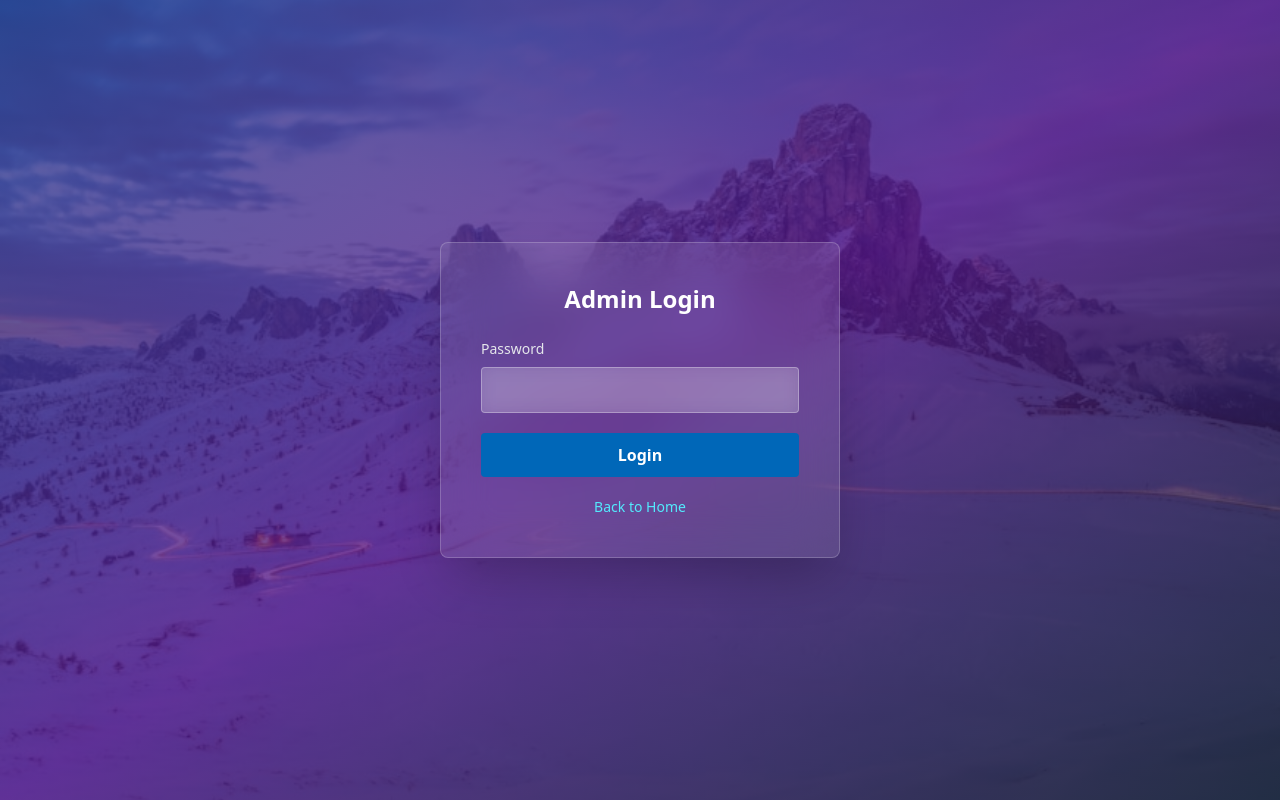
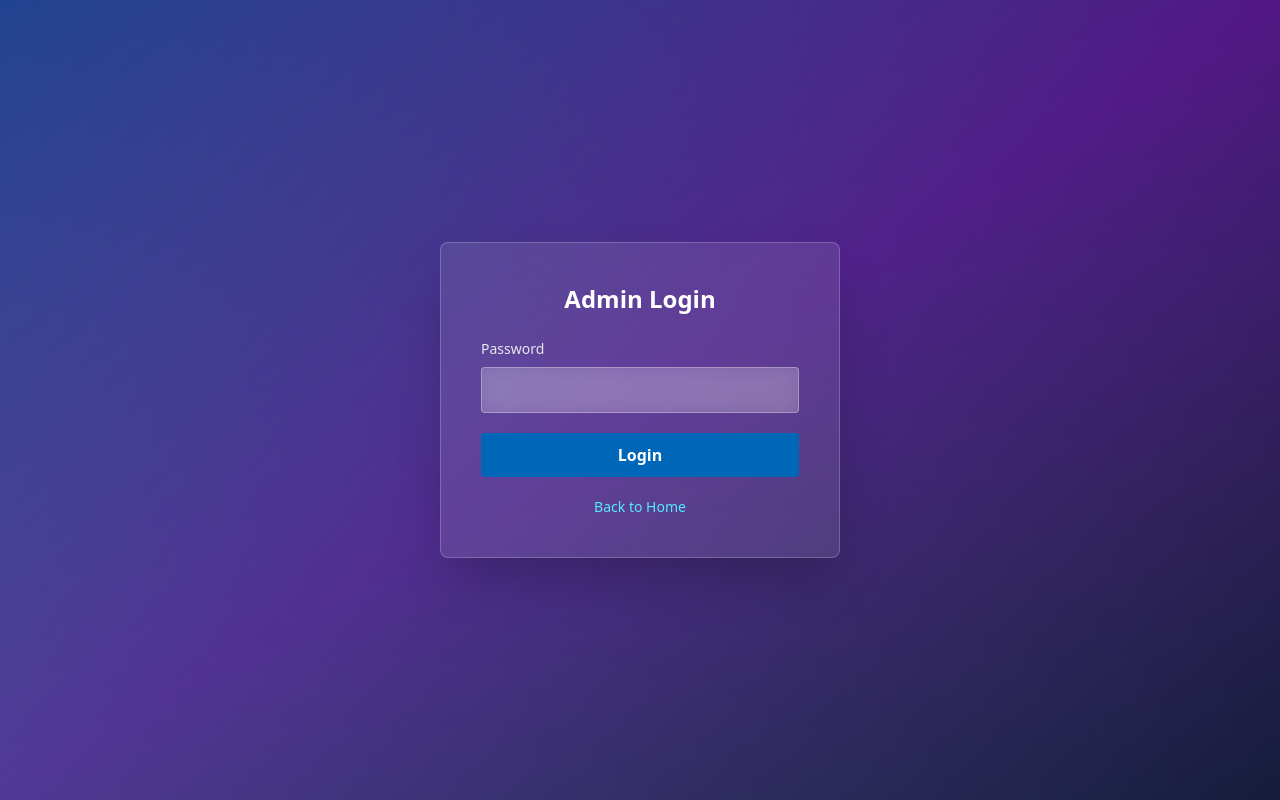
Before and after one commit to 3910uncle/Microsoft, a Next.js app: page /admin/login in a window 1280 px wide. Built offline with nearby package versions, Linux system fonts and the light colour scheme.

Commit message:
Add separate background image for admin login page

```diff
--- a/src/app/admin/login/page.tsx
+++ b/src/app/admin/login/page.tsx
@@ -44,7 +44,7 @@ export default function AdminLoginPage() {
       <div className="absolute inset-0">
         <div className="absolute inset-0 bg-gradient-to-br from-blue-900/80 via-purple-900/80 to-slate-900/80 z-10"></div>
         <img
-          src="/page1.jpg"
+          src="/admin-bg.jpg"
           alt="Background"
           className="w-full h-full object-cover"
         />
```
Also changed, not shown: public/admin-bg.jpg (added).
